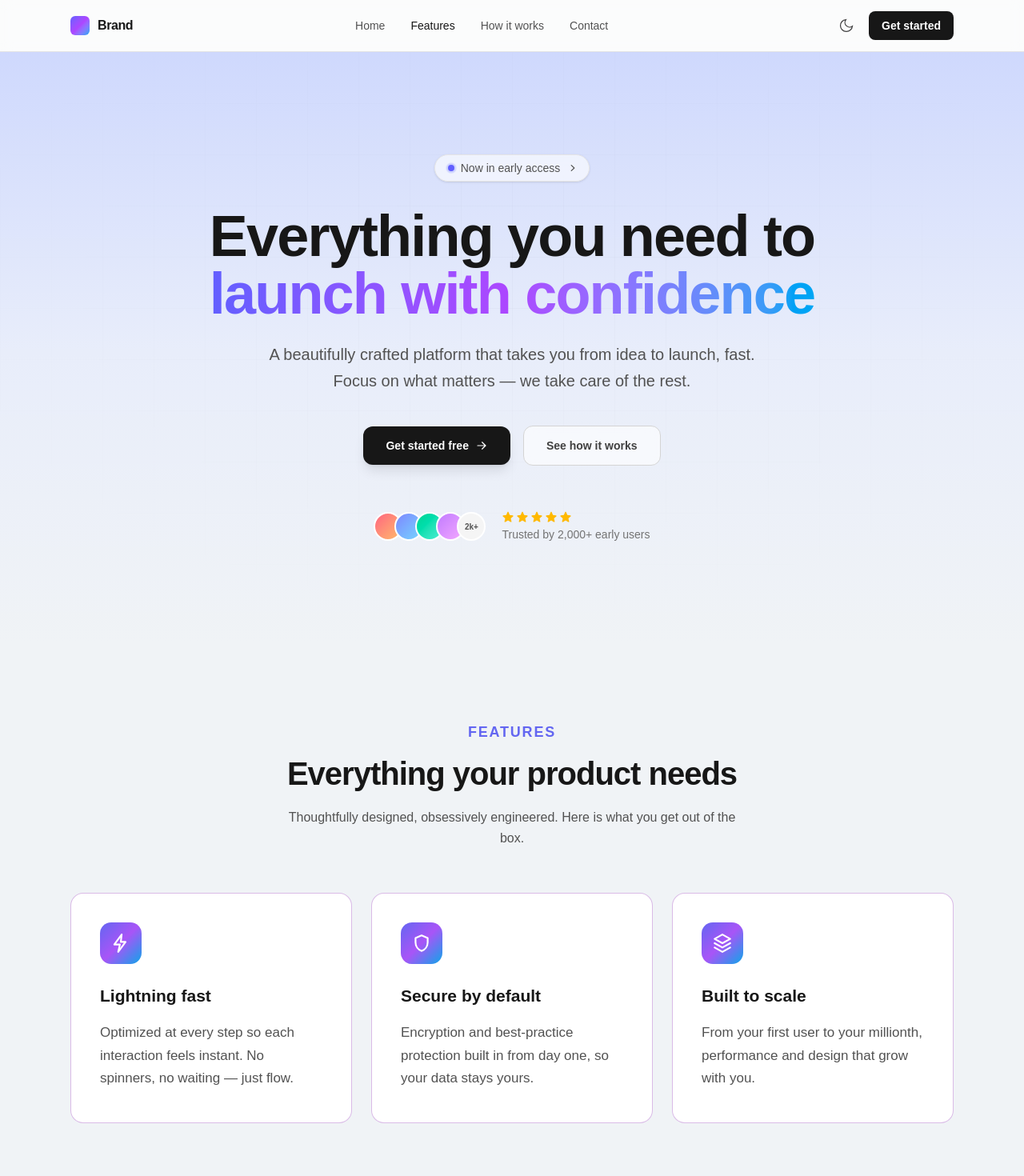
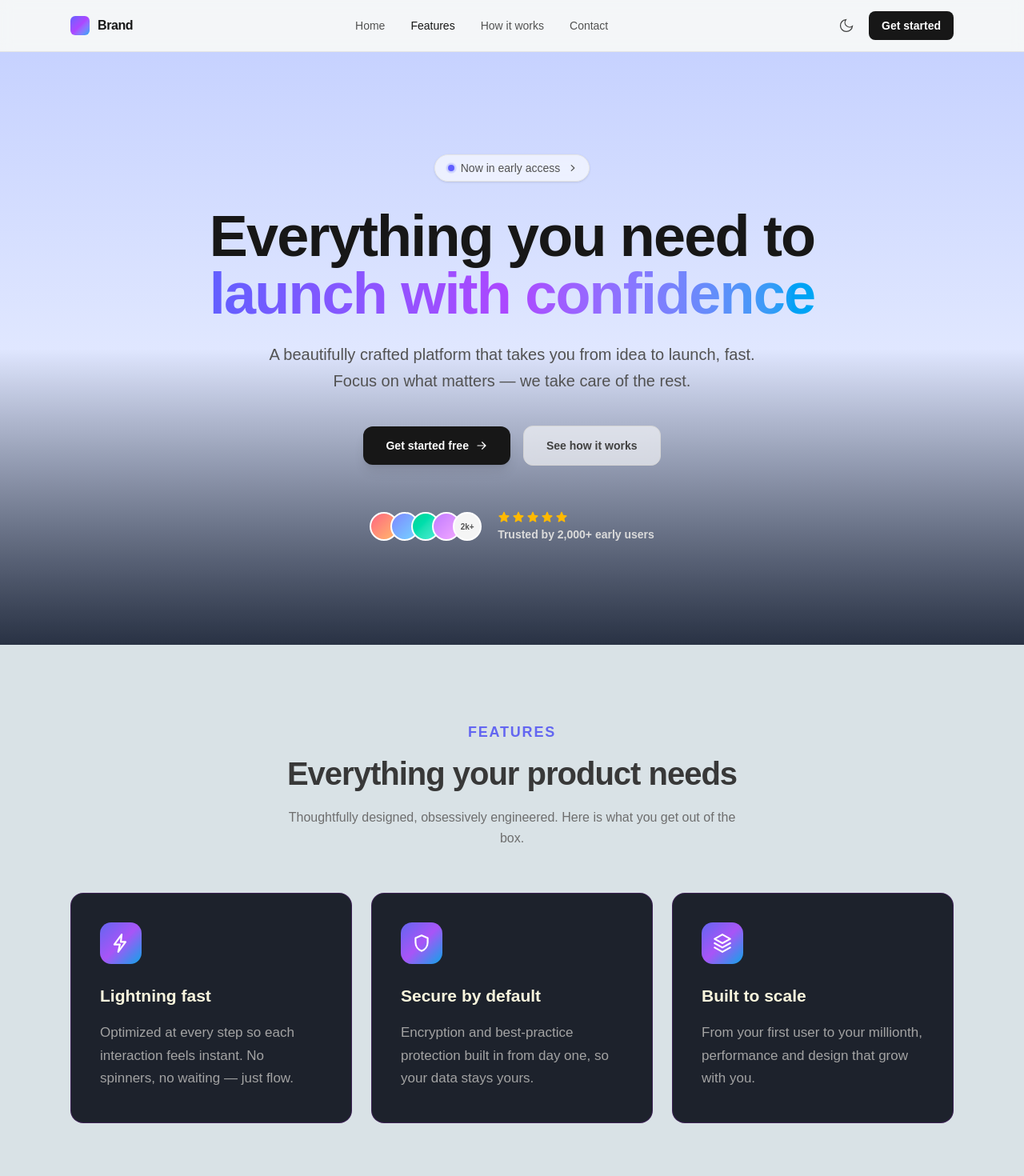
Before and after one commit to YoungShap/landing-page-task-konimbo, a Next.js app: page / in a window 1280 px wide. Shown: the top 1470 px of the page at 80% size. Built offline with nearby package versions, Linux system fonts and the light colour scheme.

Commit message:
changed some colors

```diff
--- a/app/globals.css
+++ b/app/globals.css
@@ -3,7 +3,7 @@
 @custom-variant dark (&:where(.dark, .dark *));
 
 :root {
-  --background: #f0f3f6;
+  --background: rgb(217, 226, 230);
   --foreground: #171717;
 }
 
--- a/components/CardSection.tsx
+++ b/components/CardSection.tsx
@@ -47,7 +47,7 @@ export default function CardsSection() {
                     <article key={feature.title} className="card">
                         <span className="card-icon">{feature.icon}</span>
                         <h3>{feature.title}</h3>
-                        <p>{feature.text}</p>
+                        <p className="fe">{feature.text}</p>
                     </article>
                 ))}
             </div>
--- a/components/Cards.css
+++ b/components/Cards.css
@@ -60,7 +60,7 @@
     flex: 1;
     font-size: var(--fs-body, 1.0625rem);
     line-height: 1.7;
-    color: var(--muted);
+    color: #a3a3a3;
 }
 
 /* Mobile: same design, one size down */
--- a/components/ContactForm.tsx
+++ b/components/ContactForm.tsx
@@ -1,6 +1,6 @@
 "use client";
 
-import {  useState } from "react";
+import { useState } from "react";
 import type { FormEvent } from "react";
 
 export default function Home() {
@@ -37,10 +37,10 @@ export default function Home() {
   }
 
   const fieldClasses =
-    "w-full rounded-xl border border-neutral-300 bg-neutral-50 px-4 py-2.5 text-sm placeholder:text-neutral-400 transition-colors focus:border-indigo-500 focus:outline-none focus:ring-2 focus:ring-indigo-500/20 dark:border-neutral-700 dark:bg-neutral-950/40 dark:placeholder:text-neutral-500 dark:focus:border-indigo-400 dark:focus:ring-indigo-400/20";
+    "w-full rounded-xl text-white border border-neutral-700 px-4 py-2.5 text-sm placeholder:text-neutral-400 transition-colors dark:border-neutral-700  dark:bg-neutral-950/40 dark:placeholder:text-neutral-500 focus:border-indigo-500 focus:outline-none focus:ring-2 focus:ring-indigo-500/20 dark:focus:border-indigo-400 dark:focus:ring-indigo-400/20";
 
   const labelClasses =
-    "text-sm font-medium text-neutral-700 dark:text-neutral-300";
+    "text-md font-medium text-neutral-300";
 
   return (
     <main id="contact" className="relative isolate mx-auto flex min-h-screen w-full max-w-xl scroll-mt-16 flex-col justify-center px-6 py-16">
@@ -49,7 +49,8 @@ export default function Home() {
         aria-hidden="true"
         className="absolute left-1/2 top-1/2 -z-10 h-[26rem] w-[80%] -translate-x-1/2 -translate-y-1/2 rounded-full bg-gradient-to-br from-indigo-300/30 via-purple-300/20 to-sky-300/30 blur-3xl dark:from-indigo-500/15 dark:via-purple-500/10 dark:to-sky-500/15"
       />
-      <h1 className="mt-2 text-center text-3xl font-bold tracking-tight sm:text-4xl">
+      <p className="text-center text-lg font-semibold tracking-[0.1em] uppercase text-[#6366f1] m-2">Let's Get in Touch</p>
+      <h1 className="mt-2 text-center text-[#383838] dark:text-[#ebeaea] text-3xl font-bold tracking-tight sm:text-4xl">
         Contact Us
       </h1>
       <p className="mx-auto mb-10 mt-3 max-w-md text-center leading-relaxed text-neutral-600 dark:text-neutral-400">
@@ -59,7 +60,7 @@ export default function Home() {
 
       <form
         onSubmit={handleSubmit}
-        className="flex flex-col gap-5 rounded-3xl border border-neutral-200 bg-white/80 p-6 shadow-xl shadow-neutral-900/5 backdrop-blur sm:p-8 dark:border-neutral-800 dark:bg-neutral-900/80 dark:shadow-black/20"
+        className="flex flex-col gap-5 rounded-3xl border bg-[#1d222c] p-6 shadow-[0px_20px_20px_10px_rgba(0,0,0,0.08)] backdrop-blur sm:p-8 dark:border-neutral-800 dark:bg-neutral-900/80 dark:shadow-none border-purple-200"
       >
         <div className="grid gap-5 sm:grid-cols-2">
           <div className="flex flex-col gap-1.5">
--- a/components/Hero.tsx
+++ b/components/Hero.tsx
@@ -3,13 +3,12 @@ export default function Hero() {
         <section className="relative isolate flex min-h-[85dvh] flex-col items-center justify-center overflow-hidden px-6 py-24 sm:py-32 dark:bg-gradient-to-b dark:from-[#333333] dark:to-neutral-950">
             {/* Background: soft radial glows + fine grid, both theme-aware */}
             <div aria-hidden="true" className="absolute inset-0 -z-10">
-                <div className="absolute inset-0 bg-gradient-to-b from-indigo-200/80 via-indigo-100/50 to-transparent dark:hidden" />
+                <div className="absolute inset-0 bg-gradient-to-b from-indigo-200 via-indigo-100/100 to-[#293244]/100 dark:hidden" />
                 <div className="absolute left-1/2 top-0 hidden h-[32rem] w-[52rem] -translate-x-1/2 -translate-y-1/3 rounded-full bg-gradient-to-br blur-3xl dark:block dark:from-indigo-500/30 dark:via-purple-500/20" />
                 <div className="absolute bottom-0 right-0 hidden h-80 w-80 translate-x-1/4 translate-y-1/4 rounded-full blur-3xl dark:block dark:bg-sky-500/20" />
-                <div className="absolute inset-0 bg-[linear-gradient(to_right,rgba(0,0,0,0.02)_1px,transparent_1px),linear-gradient(to_bottom,rgba(0,0,0,0.02)_1px,transparent_1px)] bg-[size:4rem_4rem] [mask-image:radial-gradient(ellipse_60%_60%_at_50%_40%,black,transparent)] dark:bg-[linear-gradient(to_right,rgba(255,255,255,0.06)_1px,transparent_1px),linear-gradient(to_bottom,rgba(255,255,255,0.06)_1px,transparent_1px)]" />
             </div>
 
-            <div className="mx-auto flex w-full max-w-4xl flex-col items-center text-center">
+            <div className="mx-auto flex w-full max-w-4xl flex-col items-center      text-center">
                 {/* Announcement badge */}
                 <a
                     href="#"
@@ -43,7 +42,7 @@ export default function Hero() {
                 </h1>
 
                 {/* Subheadline */}
-                <p className="mt-6 max-w-2xl text-pretty text-lg leading-relaxed text-neutral-600 sm:text-xl dark:text-neutral-400">
+                <p className="mt-6 max-w-2xl text-black/400 text-lg leading-relaxed text-neutral-600 sm:text-xl dark:text-neutral-400">
                     A beautifully crafted platform that takes you from idea to launch,
                     fast. <br></br>Focus on what matters — we take care of the rest.
                 </p>
@@ -109,7 +108,7 @@ export default function Hero() {
                                 </svg>
                             ))}
                         </div>
-                        <p className="text-sm text-neutral-500 dark:text-neutral-400">
+                        <p className="text-sm font-semibold text-[#dbdbdb] dark:text-neutral-400">
                             Trusted by 2,000+ early users
                         </p>
                     </div>
--- a/components/HowItWorks.css
+++ b/components/HowItWorks.css
@@ -123,7 +123,7 @@
     align-items: center;
     gap: 0.6rem;
     font-size: 0.9375rem;
-    color: var(--muted);
+    color: #a3a3a3;
 }
 
 .plan li svg {
--- a/components/theme.css
+++ b/components/theme.css
@@ -1,12 +1,12 @@
 .cards,
 .plans {
-    --surface: #ffffff;
+    --surface: #1d222c;
     --border: #8621b14e;
     --border-soft: #e5c6f7;
-    --text: #171717;
-    --muted: #525252;
+    --text: #faf6dd;
+    --muted: #6e6e6e;
     --accent: #6366f1;
-    --glow: rgba(168, 85, 247, 0.18);
+    --glow: rgba(88, 85, 247, 0.55);
     --gradient: linear-gradient(135deg, #6366f1, #a855f7, #0ea5e9);
 }
 
@@ -36,7 +36,12 @@
     font-size: clamp(1.75rem, 4vw, 2.5rem);
     font-weight: 700;
     letter-spacing: -0.025em;
-    color: var(--text);
+    color: #383838;
+}
+
+.dark .cards-title,
+.dark .plans-title {
+    color: #ebeaea;
 }
 
 .cards-subtitle,
```
